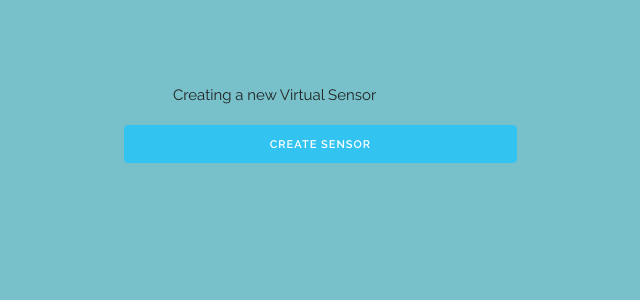
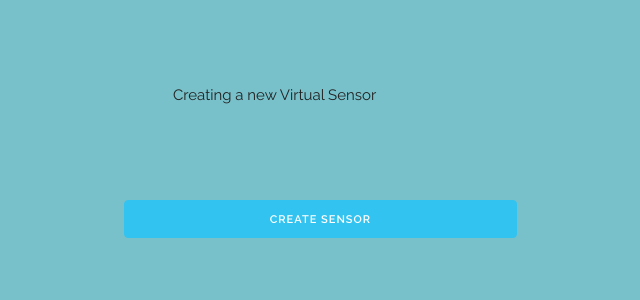
Before and after one commit to harishanand95/virtualsensor, a Django app: page / in a window 1280 px wide. Shown: the top 300 px of the page, without its empty margins (77-717 px from the left). Run offline with Django 3.2, Linux system fonts and the light colour scheme; some libraries are stand-ins or nearby versions.

Commit message:
Fix: overlapped create button and text
Signed-off-by: Harish Anand <harishanand95@gmail.com>

```diff
--- a/static/air_pollution/style.css
+++ b/static/air_pollution/style.css
@@ -101,7 +101,7 @@
 }
 #create{
     position: relative;
-    top: 125px;
+    top: 200px;
     left: 150px;
 }
 #return{
--- a/static/style.css
+++ b/static/style.css
@@ -101,7 +101,7 @@
 }
 #create{
     position: relative;
-    top: 125px;
+    top: 200px;
     left: 150px;
 }
 #return{
```
